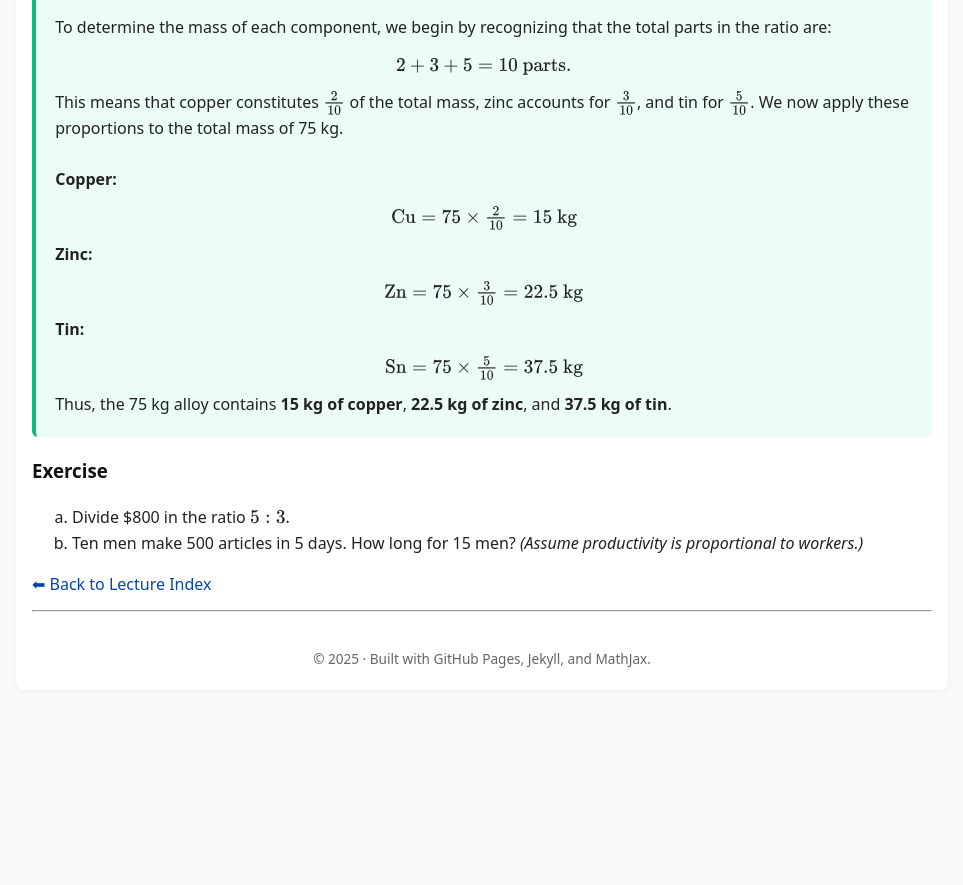
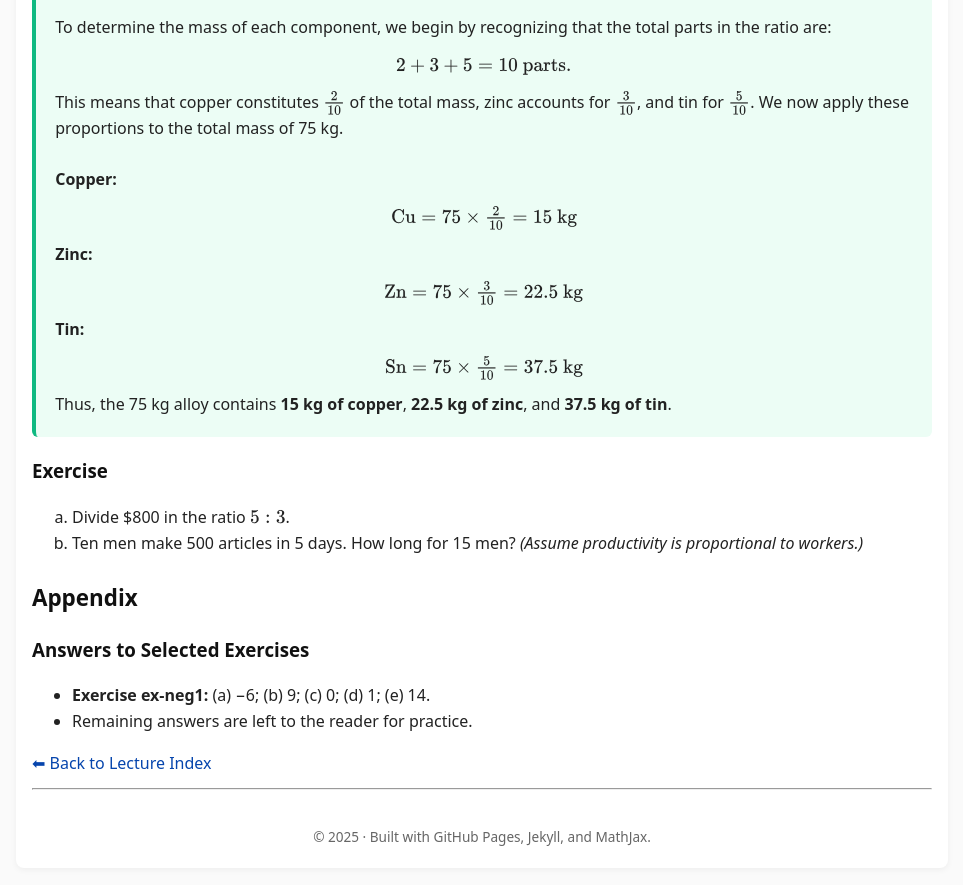
Before and after one commit to SaleemKamaludin/SaleemKamaludin.github.io, a Jekyll site: the page built from courses/math-1115/lecture-notes/lecture2.md, in a window 1280 px wide and 900 px high, scrolled down 5560 px. Shown: the top 885 px of the window, without its empty margins (158-1121 px from the left). Built offline with Jekyll 4.4.1, drawn with Linux system fonts in a browser that asks for light colours; before the commit the page ends 6282 px from its top, so only the background shows below that.

Commit message:
Update lecture2.md

```diff
--- a/courses/math-1115/lecture-notes/lecture2.md
+++ b/courses/math-1115/lecture-notes/lecture2.md
@@ -400,4 +400,13 @@ A percentage is a fraction with denominator \( 100 \).
 
 
 
+<h2 id="sec-answers">Appendix</h2>
+<h3>Answers to Selected Exercises</h3>
+<ul>
+  <li><strong>Exercise ex-neg1:</strong> (a)&nbsp;−6;&nbsp;(b)&nbsp;9;&nbsp;(c)&nbsp;0;&nbsp;(d)&nbsp;1;&nbsp;(e)&nbsp;14.</li>
+  <li>Remaining answers are left to the reader for practice.</li>
+</ul>
+
+
+
 [⬅ Back to Lecture Index]({{ '/courses/math-1115/lecture-notes/' | relative_url }})
```
